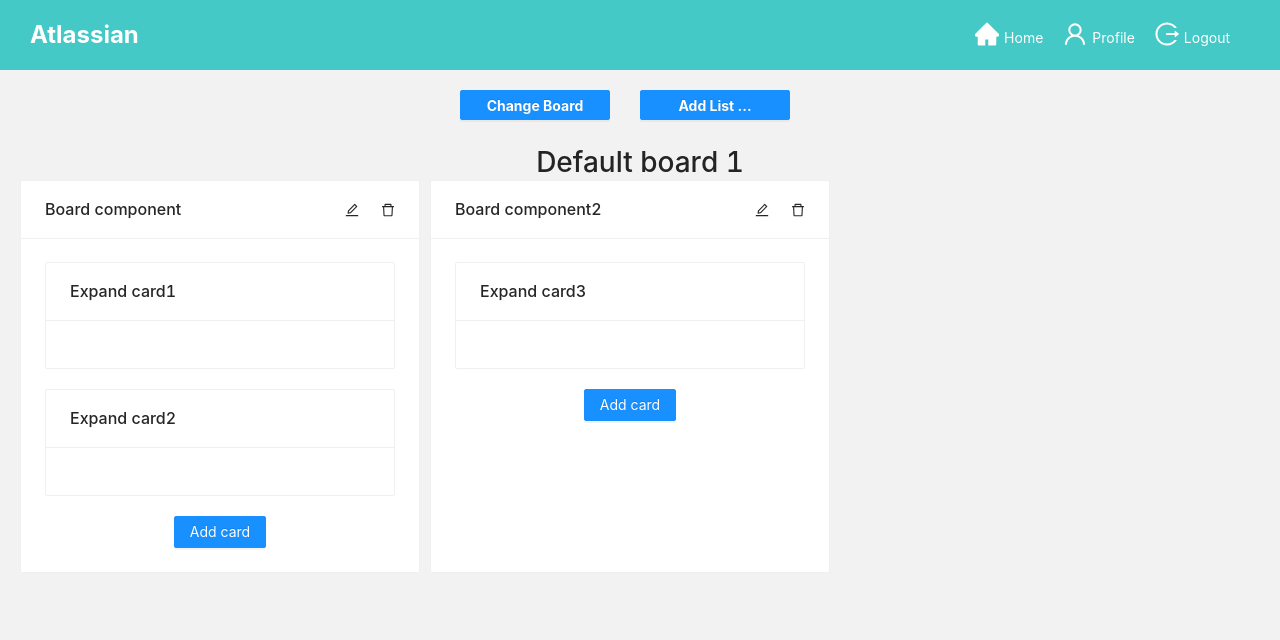
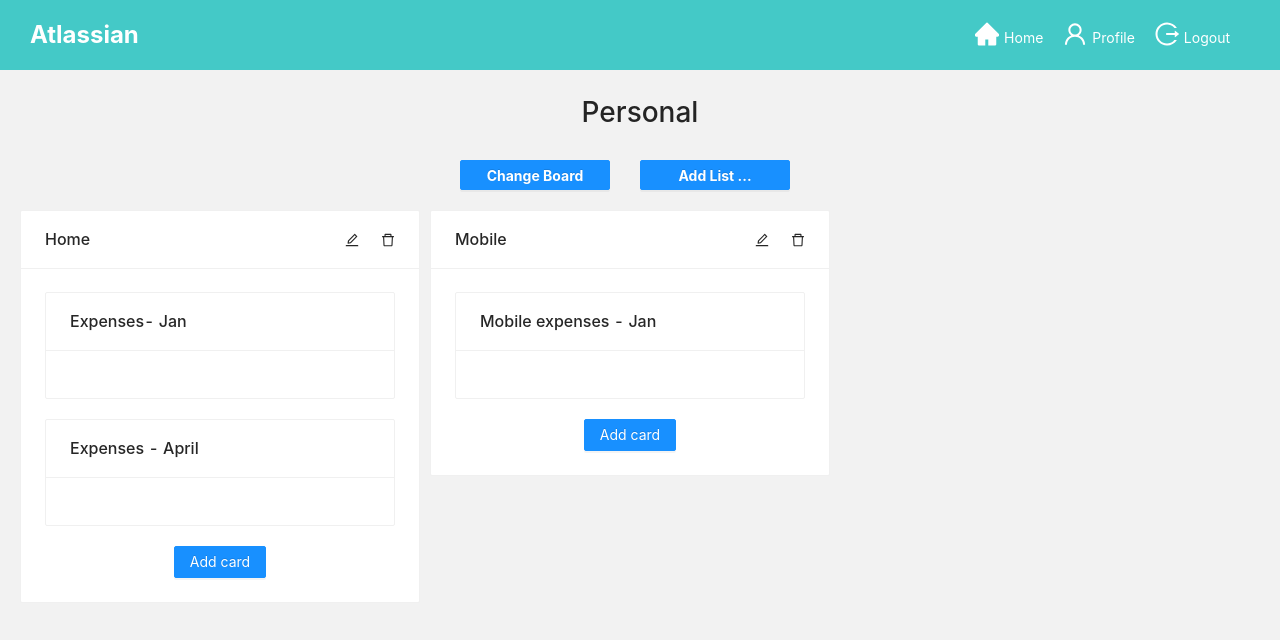
Before and after one commit to mohamedmudasir/react-task-manager, a React (Create React App) app: page / in a window 1280 px wide. Shown: the top 640 px of the page. Built offline with nearby package versions, Linux system fonts and the light colour scheme.

Commit message:
drag and drop between lists

```diff
--- a/src/App.js
+++ b/src/App.js
@@ -11,33 +11,33 @@
       boards: [
         {
           id: "BR-123",
-          name: "Default board 1",
+          name: "Personal",
           lists: [
             {
               id: "LI-1231",
-              name: "Board component",
+              name: "Home",
               cards: [
-                { id: "CR-12311", name: "Expand card1" },
-                { id: "CR-12312", name: "Expand card2" }
+                { id: "CR-12311", name: "Expenses- Jan" },
+                { id: "CR-12312", name: "Expenses - April" }
               ]
             },
             {
               id: "LI-1232",
-              name: "Board component2",
-              cards: [{ id: "12321", name: "Expand card3" }]
+              name: "Mobile",
+              cards: [{ id: "CR-12321", name: "Mobile expenses - Jan" }]
             }
           ]
         },
         {
           id: "BR-223",
-          name: "Default board 2",
+          name: "Travel",
           lists: [
             {
               id: "LI-2231",
-              name: "Board component",
+              name: "Australia",
               cards: [
-                { id: "CR-22311", name: "Expand card1" },
-                { id: "CR-22312", name: "Expand card2" }
+                { id: "CR-22311", name: "Travel-apr expenses" },
+                { id: "CR-22312", name: "Travel May expenses" }
               ]
             }
           ]
@@ -80,6 +80,10 @@
   componentWillUnmount() {
     console.log("component to be destroyed");
   }
+
+  /** Function to create new board
+   * @param boardName Name given in input field
+   */
   createNewBoard = boardName => {
     const newBoardData = {
       id: `BR-${
@@ -91,9 +95,9 @@
       lists: []
     };
     this.setState({ boards: [...this.state.boards, newBoardData] });
-    console.log(this.state);
   };
 
+  /** To add new List - called from list component */
   addNewList = () => {
     const currentBoardData = { ...this.state.selectedBoardData };
     const currentBoardId = currentBoardData.id.split("-")[1];
@@ -112,15 +116,21 @@
     );
     const updateBoardData = [...this.state.boards];
     updateBoardData[findIndexToReplace] = currentBoardData;
+    console.log(updateBoardData, "list added");
     this.setState({ boards: [...updateBoardData] });
-    console.log(this.state, "afterupdate");
   };
+
+  /**To edit list name  - to be implemented */
   editList = targetListId => {
     const filteredList = this.state.selectedBoardData.lists.filter(
       ({ id }) => id === targetListId
     );
     console.log(filteredList);
   };
+
+  /** Delete list
+   * @param targetListId list id to be deleted
+   */
   deleteList = targetListId => {
     const filteredList = this.state.selectedBoardData.lists.filter(
       ({ id }) => id !== targetListId
@@ -132,6 +142,10 @@
     updateBoardData[boardIndextoReplace].lists = filteredList;
     this.setState({ boards: updateBoardData }, this.getCurrentBoardData());
   };
+
+  /** Add new card
+   * @param targetListId listid in which card to be added
+   */
   addNewCard = targetListId => {
     const currentBoardData = { ...this.state.selectedBoardData };
     const { lists } = currentBoardData;
@@ -152,22 +166,37 @@
     const updateBoardData = [...this.state.boards];
     updateBoardData[boardIndextoReplace] = currentBoardData;
     this.setState({ boards: [...updateBoardData] });
+    console.log(this.state);
   };
+
+  /** Id generator for new card, list and board
+   * @param  data array to be iterated to find last id
+   */
   idGenerator = data => {
     const maxId = data.map(currentData => {
       return currentData.id.split("-")[1];
     });
-    return Math.max(...maxId);
+    return maxId.length ? Math.max(...maxId) : 0;
   };
+
+  /**Open card modal */
   openDrawer = () => {
     this.setState({ openDrawer: true });
   };
+
+  /**Close card modal */
   closeDrawer = () => {
     this.setState({ openDrawer: false });
   };
+
+  /** Select current board
+   * @param id selected board id from side navigation
+   */
   updateBoardId = id => {
     this.setState({ selectedBoardId: id }, () => this.getCurrentBoardData());
   };
+
+  /** Get selected board data from state */
   getCurrentBoardData = () => {
     const filteredData = this.state.boards.filter(
       ({ id }) => id === this.state.selectedBoardId
@@ -175,8 +204,14 @@
     const selectedBoardData = filteredData[0];
     this.setState({ selectedBoardData });
   };
+
+  /**Update state after card is dropped
+   * @param result drag and drop data
+   */
   handleDragEnd = result => {
     console.log(result);
+    /**Drop only inside a list */
+    if (result.destination) {
       const { draggableId, source, destination } = result;
       const startIndex = source.index;
       const endIndex = destination.index;
@@ -186,6 +221,7 @@
         ({ id }) => id === this.state.selectedBoardId
       );
       if (srcParentId === destinationParentId) {
+        /** Drop logic for same list */
         const srcListIndex = this.state.selectedBoardData.lists.findIndex(
           ({ id }) => id === srcParentId
         );
@@ -201,6 +237,7 @@
           return { boards: previousState.boards };
         });
       } else {
+        /**Drop logic for different list */
         const currentBoardData = { ...this.state.selectedBoardData };
         const srcParentIndex = currentBoardData.lists.findIndex(
           ({ id }) => id === srcParentId
@@ -213,20 +250,18 @@
         )[0];
         const desCardData = currentBoardData.lists[desParentIndex].cards;
         currentBoardData.lists[srcParentIndex].cards.splice(startIndex, 1);
-      endIndex
+        result.destination
           ? desCardData.splice(endIndex, 0, srcData)
           : desCardData.push(srcData);
         this.setState(previousState => {
           previousState.boards[currentBoardIndex] = currentBoardData;
           return { boards: previousState.boards };
         });
-
         console.log("to another list");
       }
+    }
   };
-  handleDragUpdate = result => {
-    console.log(result, "update");
-  };
+
   render() {
     return (
       <div className="App">
@@ -238,10 +273,7 @@
           updateBoardId={this.updateBoardId}
           createNewBoard={this.createNewBoard}
         />
-        <DragDropContext
-          onDragEnd={this.handleDragEnd}
-          onDragUpdate={this.handleDragUpdate}
-        >
+        <DragDropContext onDragEnd={this.handleDragEnd}>
           <BoardComponent
             props={this.state.selectedBoardData}
             addNewList={() => this.addNewList()}
--- a/src/board/Board.js
+++ b/src/board/Board.js
@@ -11,6 +11,9 @@
 
   return (
     <div className="board-container">
+      <div className="board-name" style={{ marginBottom: "30px" }}>
+        <h1>{name}</h1>
+      </div>
       <div className="action-btn">
         <Button type="primary" onClick={props.changeBoard}>
           Change Board
@@ -18,9 +21,6 @@
         <Button type="primary" onClick={props.addNewList}>
           Add List ...
         </Button>
-      </div>
-      <div className="board-name">
-        <h1>{name}</h1>
       </div>
       <div className="board-list-container">
         {lists.map((list, i) => (
--- a/src/card/Card.js
+++ b/src/card/Card.js
@@ -8,8 +8,9 @@
   const [modalState, updateModalState] = useState(false);
   const [modalData, updateModalData] = useState({});
   const { name, id } = props.props;
+
+  /** Update select card data to modal */
   const updateModalDataState = targetData => {
-    console.log(targetData, "targetData");
     updateModalData(targetData);
     updateModalState(true);
   };
@@ -28,7 +29,7 @@
               title={name}
               headStyle={{ textAlign: "left" }}
               className="card-container"
-              onDoubleClick={() => updateModalDataState(props)}
+              onDoubleClick={() => updateModalDataState(props.props)}
             ></Card>
           </div>
         )}
--- a/src/list/list.js
+++ b/src/list/list.js
@@ -12,6 +12,8 @@
   const addNewCard = targetList => {
     props.addNewCard(targetList);
   };
+
+  /** Block and colored button render based on card length */
   if (cards.length) {
     buttonType = (
       <Button type="primary" onClick={() => addNewCard(id)}>
@@ -25,12 +27,14 @@
       </Button>
     );
   }
+  /** Enable list name editable */
   const enableEdit = () => {
     editState(!listEdit);
   };
   const editList = (e, listId) => {
     props.editList(listId);
   };
+
   const deleteList = listsId => {
     props.deleteList(listsId);
   };
@@ -48,6 +52,10 @@
     </div>
   ) : null;
   return (
+    <div>
+      <Droppable droppableId={id}>
+        {provided => (
+          <div ref={provided.innerRef} {...provided.droppableProps}>
             <Card
               title={name}
               extra={
@@ -62,26 +70,22 @@
               headStyle={{ textAlign: "left" }}
               className="list-container"
             >
-      <Droppable droppableId={id}>
-        {provided => (
-          <div
-            className="list-card-container"
-            ref={provided.innerRef}
-            {...provided.droppableProps}
-          >
+              <div className="list-card-container">
                 {cards.map((card, index) => (
                   <CardComponent
                     draggable="true"
-                key={card.id.toString()}
+                    key={card.id}
                     props={card}
                     index={index}
                   />
                 ))}
+              </div>
               {provided.placeholder}
+              <div className="list-action-btn">{buttonType}</div>
+            </Card>
           </div>
         )}
       </Droppable>
-      <div className="list-action-btn">{buttonType}</div>
-    </Card>
+    </div>
   );
 }
```
Lines whose indentation alone changed are shown as unchanged.
